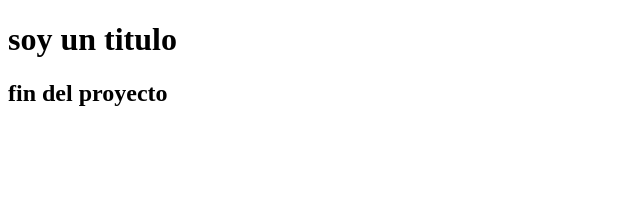
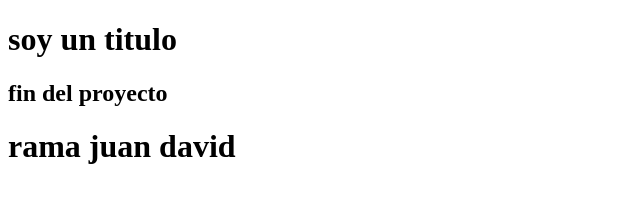
Before and after one commit to Ximena-g/districarnes-el-paisa, a plain HTML site: page index.html in a window 1280 px wide. Shown: the whole page, without its empty margins (0-640 px from the left). Drawn offline with Linux system fonts and the light colour scheme.

Commit message:
cree rama juan david

```diff
--- a/index.html
+++ b/index.html
@@ -9,6 +9,7 @@
 <body>
 <h1>soy un titulo</h1>
 <h2>fin del proyecto</h2>
+<h1>rama juan david</h1>
 
 </body>
 </html>
```
